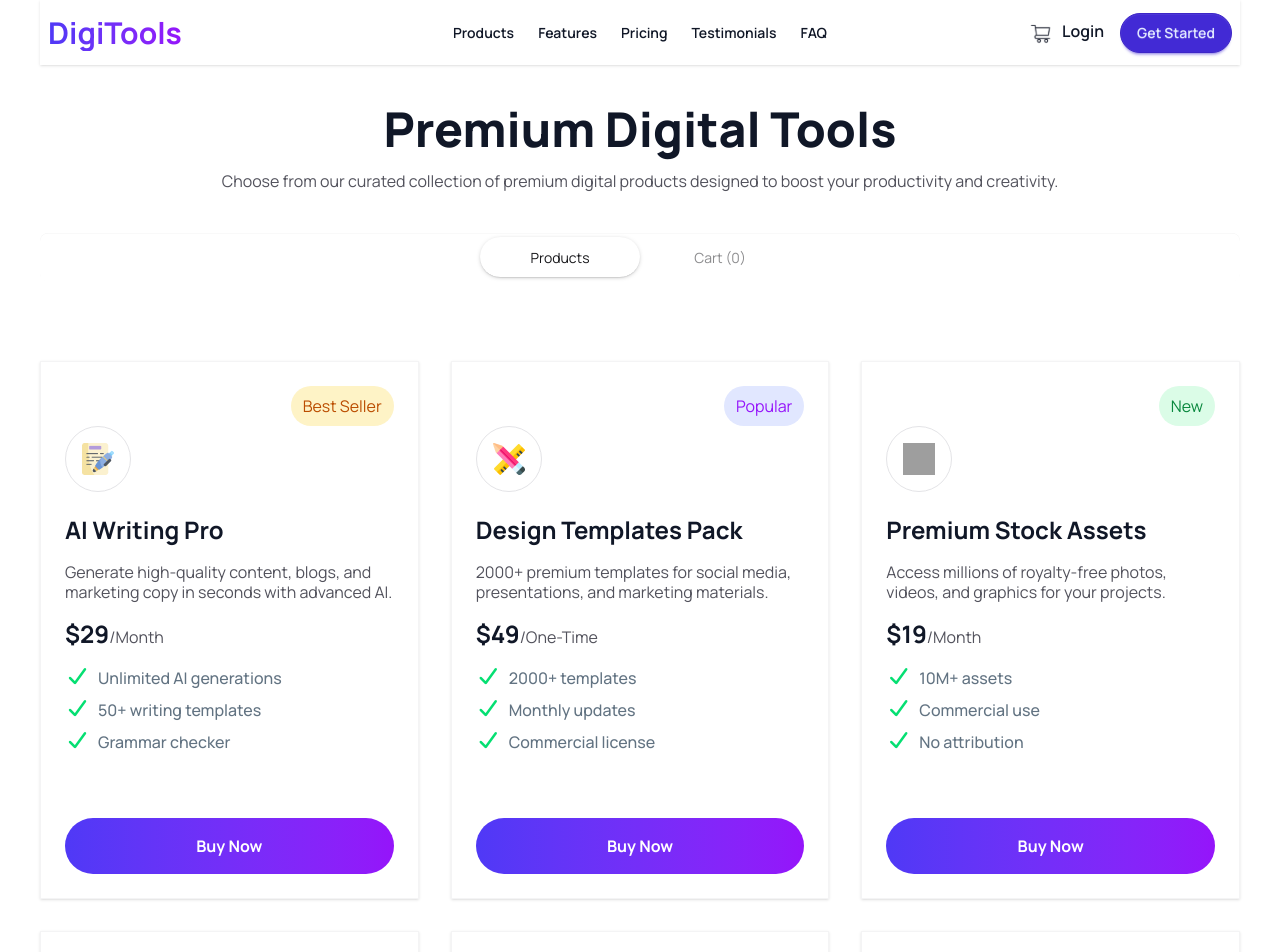
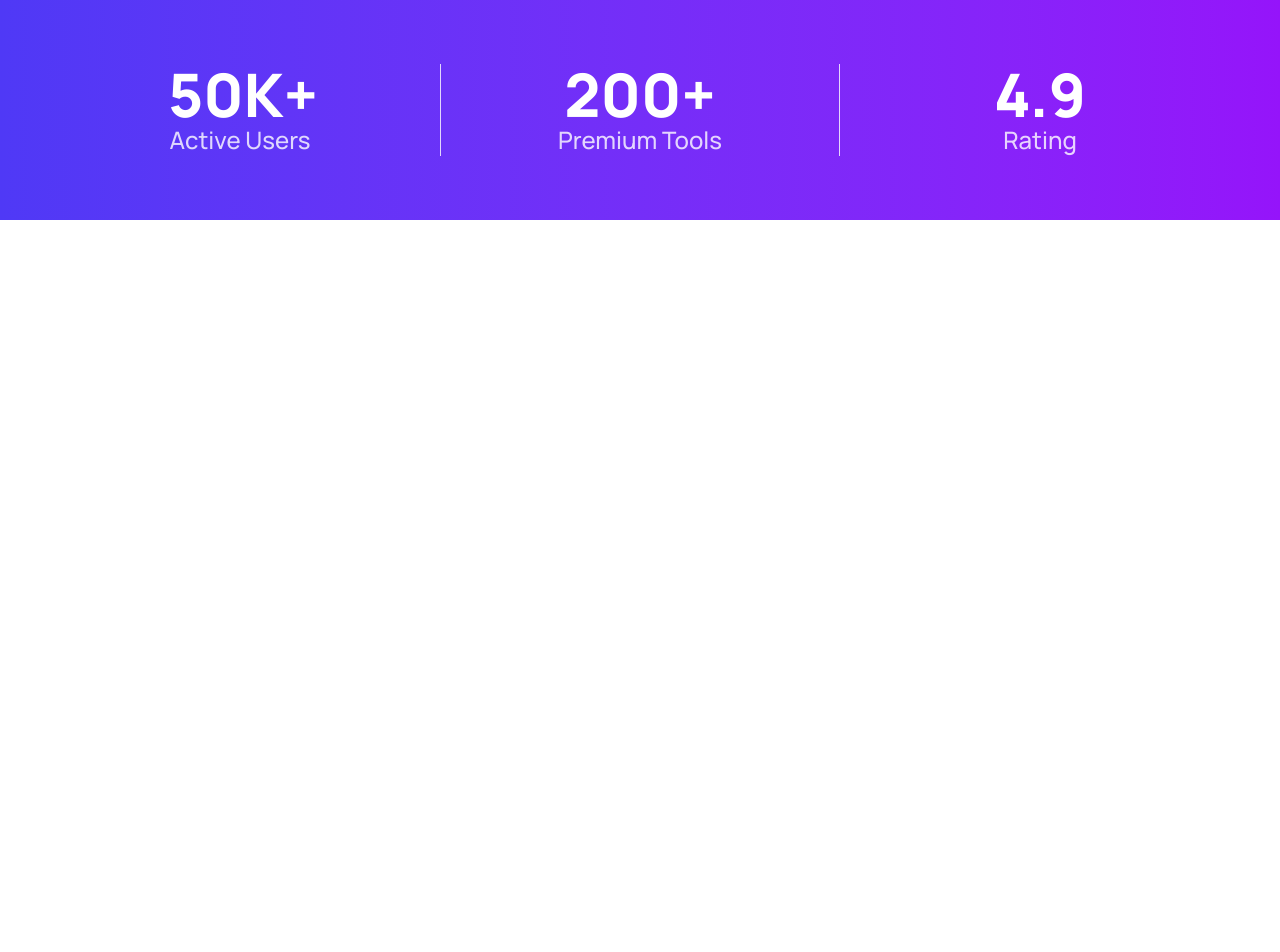
Before and after one commit to TasnimaTabassumTima/digitools-platform, a React (Vite) app: page / in a window 1280 px wide. Shown: the top 952 px of the page. After the commit the page ends 800 px from the top, so only its background shows below. Built offline with nearby package versions, Linux system fonts and the light colour scheme; grey boxes are pictures that could not be loaded.

Commit message:
The project is finished

```diff
--- a/src/App.jsx
+++ b/src/App.jsx
@@ -26,19 +26,19 @@ function App() {
   return (
     <>
       <div className=''>
-        <div className="max-w-[1200px] mx-auto">
+        {/* <div className="max-w-[1200px] mx-auto">
           <Navbar carts = {carts}/>
         </div>
 
-        {/* <div className="max-w-[1200px] mx-auto py-20">
+        <div className="max-w-[1200px] mx-auto py-20">
           <Banner />
-        </div>
+        </div> */}
 
         <div className="bg-linear-to-r from-[#4F39F6] to-[#9514FA]">
           <Stats/>
-        </div> */}
+        </div>
 
-        <div className="max-w-[1200px] mx-auto ">
+        {/* <div className="max-w-[1200px] mx-auto ">
           <Tools setHide={setHide} carts = {carts}/>
         </div>
 
@@ -54,7 +54,7 @@ function App() {
         }
 
 
-         {/* <div className="max-w-[1200px] mx-auto py-28">
+         <div className="max-w-[1200px] mx-auto py-28">
           <Step />
         </div>
 
--- a/src/Components/AddedCard.jsx
+++ b/src/Components/AddedCard.jsx
@@ -1,14 +1,14 @@
 import React, { cacheSignal } from 'react';
 import { toast } from 'react-toastify';
 
-const AddedCard = ({ carts, setCarts }) => {
+const AddedCard = ({carts, setCarts}) => {
     const totalPrice = carts.reduce((sum, item) => sum + item.price, 0);
     const handlePayment = () => {
         setCarts([]);
         toast.success("Payment Successfull");
     }
     const handleDelete = (item) => {
-        const filtered = carts.some(dltItem => dltItem.id !== item.id)
+        const filtered = carts.filter(dltItem => dltItem.id !== item.id)
         setCarts(filtered);
         toast.success("Product deleted");
     }
--- a/src/Components/Card.jsx
+++ b/src/Components/Card.jsx
@@ -1,32 +1,20 @@
 import React, { useState } from 'react';
 import { toast } from 'react-toastify';
 
-const Card = ({data, carts, setCarts}) => {
+const Card = ({ data, carts, setCarts}) => {
     const [isClicked, setIsClicked] = useState(false);
     const handleClicked = () => {
-        setIsClicked(isClicked === true ? false : true);
-        /* let exists = carts.some(cartItem => cartItem.id !== data.id)
-        if(exists === false && isClicked === false){
-            setCarts([...carts, data]);
-            toast.success("Product Added to Cart");
-            exists = true;
-        }
-        else{
+
+        const isFind = carts.find(item => item.id === data.id);
+        if (isFind) {
             toast.error("Product already exist in the cart");
-        } */
-        // setIsClicked(exists === false && setCarts([...carts, data]));
-        const isFind = carts.find(item => item.id === data.id);
-
-        if(isClicked === true) {
-            toast.error("Product already exist in the cart");
-        }
-        else {
-            toast.success("Product Added to Cart");
-            // setCarts([...carts, data])
+            return;
         }
 
+        toast.success("Product Added to Cart");
+        setCarts([...carts, data])
+        setIsClicked(true);
     }
-
 
     return (
         <div className='border border-zinc-100 shadow p-6 '>
@@ -36,15 +24,8 @@ const Card = ({data, carts, setCarts}) => {
                         ? <span className='bg-[#FEF3C6] text-[#BB4D00] rounded-full py-2 px-3'>{data.tag}</span>
                         : data.tag === "Popular" ? <span className='bg-[#E1E7FF] text-[#9514FA] rounded-full py-2 px-3'>{data.tag}</span>
                             : <span className='bg-[#DBFCE7] text-[#0A883E] rounded-full py-2 px-3'>{data.tag}</span>
-
                 }
             </div>
-
-            {/*  <span className='bg-[#FEF3C6] text-[#BB4D00] rounded-full py-2 px-3'>{data.tag}</span> */}
-
-            {/*  <div className='flex justify-end'>
-                                <span className='bg-[#FEF3C6] text-[#BB4D00] rounded-full py-2 px-3'>{data.tag}</span>
-                            </div> */}
 
             <div className='space-y-4'>
                 <div className='border border-zinc-200 inline-block rounded-full p-4'>
@@ -66,18 +47,6 @@ const Card = ({data, carts, setCarts}) => {
                 <button onClick={() => handleClicked()} className='bg-linear-to-r from-[#4F39F6] to-[#9514FA] rounded-full w-full py-4 text-white font-bold hover:scale-105 duration-300 cursor-pointer'>
                     {isClicked === true ? "Added" : "Buy Now"}
                 </button>
-
-            {/* {
-                isClicked === true
-                ? <button onClick={() => handleClicked()} className='bg-linear-to-r from-[#4F39F6] to-[#9514FA] rounded-full w-full py-4 text-white font-bold hover:scale-105 duration-300 cursor-pointer disabled={true}'>
-                    Added
-                </button>
-                : <button onClick={() => handleClicked()} className='bg-linear-to-r from-[#4F39F6] to-[#9514FA] rounded-full w-full py-4 text-white font-bold hover:scale-105 duration-300 cursor-pointer disabled={false}'>
-                    Buy Now
-                </button>
-            } */}
-
-
             </div>
         </div>
     );
--- a/src/Components/Stats.jsx
+++ b/src/Components/Stats.jsx
@@ -2,12 +2,12 @@ import React from 'react';
 
 const Stats = () => {
     return (
-        <div className='max-w-[1200px] mx-auto grid grid-cols-2 md:grid-cols-3 py-16 px-10 lg:px-0 gap-10 md:gap-0'>
+        <div className='max-w-[1200px] text-center mx-auto grid grid-cols-1 md:grid-cols-2 lg:grid-cols-3 py-16 px-4 lg:px-0 gap-10 md:gap-0'>
             <div className='px-10 md:px-10 lg:px-32'>
                 <h3 className='font-extrabold text-6xl text-white'>50K+</h3>
                 <p className='font-medium text-2xl text-white/80'>Active Users</p>
             </div>
-            <div className='px-10 md:px-10 lg:px-28 md:border-l md:border-r md:border-[#FFFF]/80'>
+            <div className='px-7 md:px-10 lg:px-28 md:border-l lg:border-r lg:border-[#FFFF]/80'>
                 <h3 className='font-extrabold text-6xl text-white'>200+</h3>
                 <p className='font-medium text-2xl text-white/80'>Premium Tools</p>
             </div>
```
Also changed, not shown: 1 other file (tests, documents, lock files or other folders).
